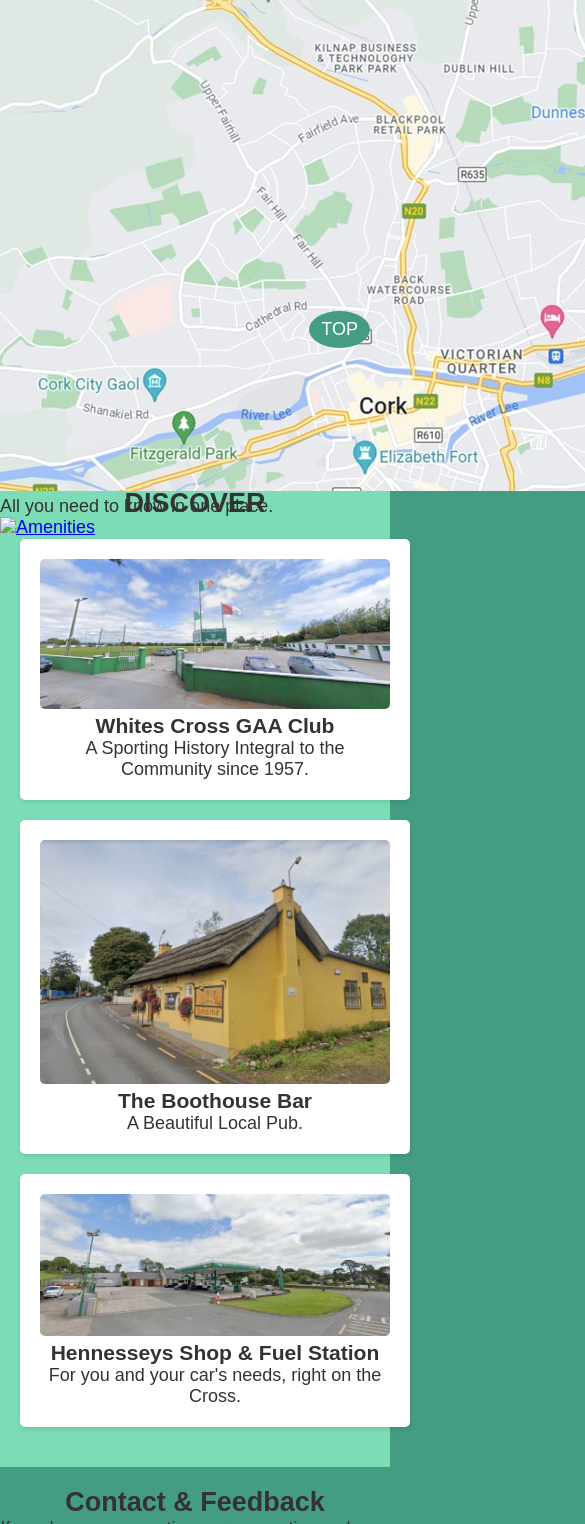
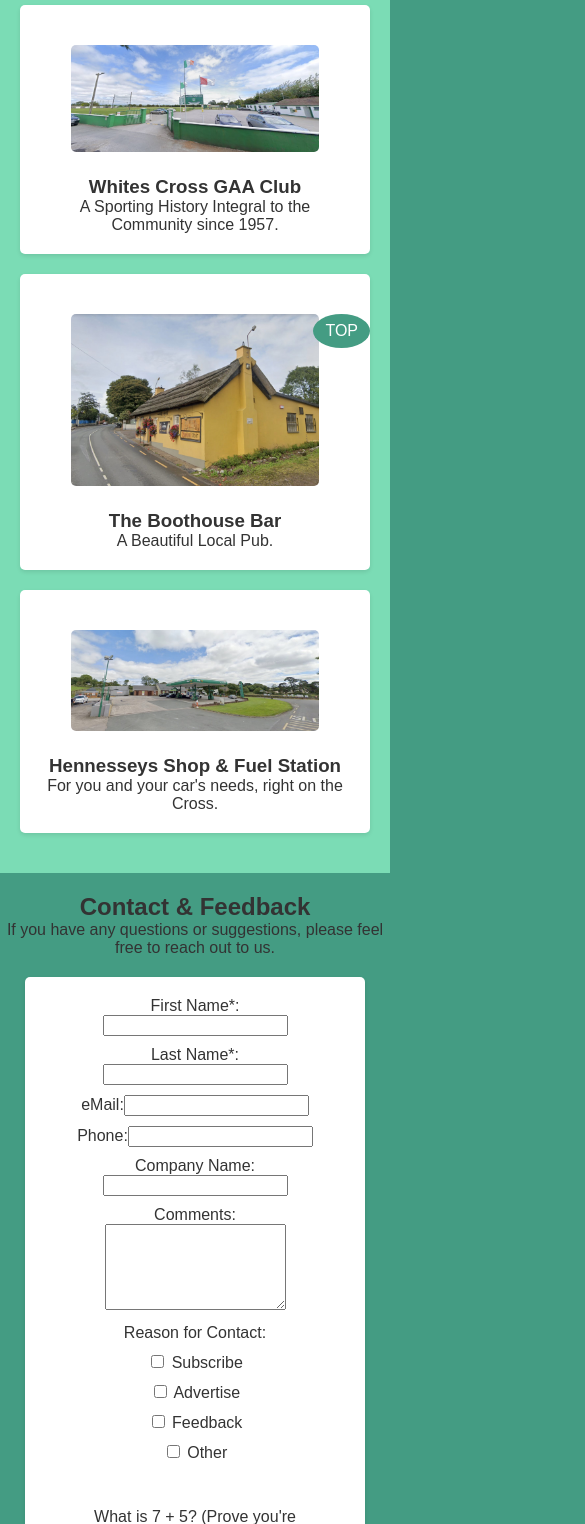
Before and after one commit to Sean5P/PP1-TEST-Whites-Cross, a plain HTML site: page index.html in a window 390 px wide. Shown: the part 476-2000 px from the top of the page, 585 px wide, since content can reach past the window. Drawn offline with Linux system fonts and the light colour scheme.

Commit message:
updating lost code

```diff
--- a/assets/css/style.css
+++ b/assets/css/style.css
@@ -13,6 +13,30 @@ ul,
 li {
     margin: 0;
     padding: 0;
+}
+
+.map-container {
+    position: relative;
+    display: inline-block;
+    margin: 20px 0;
+}
+
+.map {
+    display: none;
+    /* by default, the map is hidden */
+    max-width: 100%;
+    height: auto;
+    border-radius: 5px;
+    position: absolute;
+    top: 100%;
+    /* position it below the trigger link */
+    left: 50%;
+    transform: translateX(-50%);
+}
+
+.map-trigger:hover+.map {
+    display: block;
+    /* show map on hover */
 }
 
 body {
@@ -56,28 +80,21 @@ nav a:hover {
     background-color: rgba(0, 0, 0, 0.1);
 }
 
-.whites-cross {
-    background-color: var(--primary-bg-color);
+.about,
+.discover {
+    padding: 70px 20px 20px;
     text-align: center;
-    color: var(--primary-text-color);
-    padding: 100px 0;
-    position: relative;
 }
 
-.whites-cross h1 {
-    font-size: 2.5em;
-}
-
-.whites-cross img {
-    max-width: 100%;
+.about img,
+.discover img {
+    max-width: 80%;
     height: auto;
     border-radius: 5px;
     margin: 20px 0;
 }
 
 .discover {
-    padding: 20px;
-    text-align: center;
     background-color: #7bdcb5;
 }
 
@@ -86,14 +103,7 @@ nav a:hover {
     border-radius: 5px;
     padding: 20px;
     margin: 20px 0;
-    width: 100%;
     box-shadow: 0 2px 4px rgba(0, 0, 0, 0.1);
-}
-
-.amenity img {
-    max-width: 100%;
-    height: auto;
-    border-radius: 5px;
 }
 
 footer {
@@ -115,40 +125,15 @@ form {
     box-shadow: 0 2px 4px rgba(0, 0, 0, 0.1);
 }
 
-form label {
-    display: flex;
-    flex-direction: column;
-    align-items: flex-start;
+form label,
+form p {
     width: 80%;
     margin-bottom: 10px;
-}
-
-form p {
-    align-self: flex-start;
-    margin-left: 10%;
-}
-
-form input[type="checkbox"] {
-    margin-right: 5px;
 }
 
 form textarea {
     height: 80px;
     resize: vertical;
-}
-
-form input[type="submit"] {
-    background-color: var(--primary-bg-color);
-    color: var(--primary-text-color);
-    padding: 8px 15px;
-    border: none;
-    border-radius: 4px;
-    cursor: pointer;
-    transition: background-color 0.3s;
-}
-
-form input[type="submit"]:hover {
-    background-color: #68c9a2;
 }
 
 .top-link {
@@ -169,49 +154,11 @@ form input[type="submit"]:hover {
     background-color: #68c9a2;
 }
 
-form input[type="text"],
-form input[type="email"],
-form input[type="tel"],
-form textarea {
-    padding: 10px;
-    width: 100%;
-    margin: 5px 0;
-    box-sizing: border-box;
-}
+@media screen and (max-width: 767px) {
 
-/* Adjust positioning for the content sections when accessed via anchor links */
-section {
-    padding-top: 70px;
-    margin-top: -70px;
-    pointer-events: none;
-    display: block;
-}
-
-section:target {
-    pointer-events: auto;
-}
-
-
-
-
-
-@media screen and (max-width: 767px) {
-    body {
-        font-size: 18px;
-    }
-
-    .whites-cross h1 {
+    .about h1,
+    .discover h2 {
         font-size: 3em;
-    }
-}
-
-@media screen and (min-width: 768px) and (max-width: 1024px) {
-    body {
-        font-size: 20px;
-    }
-
-    .whites-cross h1 {
-        font-size: 3.5em;
     }
 }
 
@@ -228,11 +175,13 @@ section:target {
 
     .discover {
         flex-direction: row;
+        flex-wrap: wrap;
         justify-content: space-between;
-        flex-wrap: wrap;
     }
 
     .amenity {
+        flex-basis: calc(33.33% - 40px);
+        /* accounting for margin */
         margin: 20px;
     }
 }
--- a/index.html
+++ b/index.html
@@ -1,11 +1,13 @@
 <!DOCTYPE html>
 <html lang="en">
-
   <head>
-    <meta charset="UTF-8">
-    <meta name="viewport" content="width=device-width, initial-scale=1, shrink-to-fit=no">
+    <meta charset="UTF-8" />
+    <meta
+      name="viewport"
+      content="width=device-width, initial-scale=1, shrink-to-fit=no"
+    />
     <title>Whites Cross : All you need to know</title>
-    <link rel="stylesheet" type="text/css" href="assets/css/style.css">
+    <link rel="stylesheet" type="text/css" href="assets/css/style.css" />
   </head>
 
   <body id="top">
@@ -22,31 +24,36 @@
     <main>
       <section class="about">
         <h1 id="about">WELCOME to Whites Cross</h1>
+        <div class="map-container">
           <a href="#" class="map-trigger">MAP VIEW</a>
-            <img src="assets/images/wx-map1.jpg" alt="Location Map">
+          <img src="assets/images/wx-map1.jpg" alt="Location Map" class="map" />
+        </div>
         <p>All you need to know in one place.</p>
-            <a href="whites-cross.html"><img src="assets/images/amenities1.jpg" alt="Amenities" class="discover-link">
-            </a>
       </section>
 
-        <section class="discover" id="discover">
-            <h2 id="discover">DISCOVER</h2>
-
+      <section id="discover" class="discover">
+        <h2>DISCOVER</h2>
+        <div>
           <div class="amenity">
-                <img src="assets/images/wx-gaa1.jpg" alt="Whites Cross GAA Club">
+            <img src="assets/images/wx-gaa1.jpg" alt="Whites Cross GAA Club" />
             <h3>Whites Cross GAA Club</h3>
             <p>A Sporting History Integral to the Community since 1957.</p>
           </div>
 
           <div class="amenity">
-                <img src="assets/images/wx-pub2.jpg" alt="Boothhouse Bar">
+            <img src="assets/images/wx-pub2.jpg" alt="Boothhouse Bar" />
             <h3>The Boothouse Bar</h3>
             <p>A Beautiful Local Pub.</p>
           </div>
+
           <div class="amenity">
-                <img src="assets/images/wx-fuel1.jpg" alt="Hennesseys Shop & Fuel Station">
+            <img
+              src="assets/images/wx-fuel1.jpg"
+              alt="Hennesseys Shop & Fuel Station"
+            />
             <h3>Hennesseys Shop & Fuel Station</h3>
             <p>For you and your car's needs, right on the Cross.</p>
+          </div>
         </div>
       </section>
     </main>
@@ -54,30 +61,60 @@
     <footer>
       <section class="contact">
         <h2 id="contact">Contact & Feedback</h2>
-            <p>If you have any questions or suggestions, please feel free to reach out to us.</p>
+        <p>
+          If you have any questions or suggestions, please feel free to reach
+          out to us.
+        </p>
 
         <form action="/submit" method="post" onsubmit="return validateForm()">
-                <label>First Name*:<input type="text" name="first_name" required></label>
-                <label>Last Name*:<input type="text" name="last_name" required></label>
-                <label>eMail:<input type="email" name="email" id="email"></label>
-                <label>Phone:<input type="tel" name="phone" id="phone"></label>
-                <label>Company Name:<input type="text" name="company_name"></label>
-                <label>Comments:<textarea name="comments" maxlength="900"></textarea></label>
+          <label
+            >First Name*:<input type="text" name="first_name" required
+          /></label>
+          <label
+            >Last Name*:<input type="text" name="last_name" required
+          /></label>
+          <label>eMail:<input type="email" name="email" id="email" /></label>
+          <label>Phone:<input type="tel" name="phone" id="phone" /></label>
+          <label>Company Name:<input type="text" name="company_name" /></label>
+          <label
+            >Comments:<textarea name="comments" maxlength="900"></textarea>
+          </label>
           <p>Reason for Contact:</p>
-                <label><input type="checkbox" name="reason" value="subscribe"> Subscribe</label>
-                <label><input type="checkbox" name="reason" value="advertise"> Advertise</label>
-                <label><input type="checkbox" name="reason" value="feedback"> Feedback</label>
-                <label><input type="checkbox" name="reason" value="other"> Other </label>
-                <br>
-                <br>
-                <label>What is 7 + 5? (Prove you're human)<input type="text" name="captcha" id="captcha"></label>
-                <br>
+          <label
+            ><input type="checkbox" name="reason" value="subscribe" />
+            Subscribe</label
+          >
+          <label
+            ><input type="checkbox" name="reason" value="advertise" />
+            Advertise</label
+          >
+          <label
+            ><input type="checkbox" name="reason" value="feedback" />
+            Feedback</label
+          >
+          <label
+            ><input type="checkbox" name="reason" value="other" /> Other
+          </label>
+          <br />
+          <br />
+          <label
+            >What is 7 + 5? (Prove you're human)<input
+              type="text"
+              name="captcha"
+              id="captcha"
+          /></label>
+          <br />
           <div>
-                    <label><input type="checkbox" name="terms" required> Accept T&Cs</label>
-                    <br>
-                    <label><input type="checkbox" name="gdpr" required> Accept GDPR</label>
+            <label
+              ><input type="checkbox" name="terms" required /> Accept
+              T&Cs</label
+            >
+            <br />
+            <label
+              ><input type="checkbox" name="gdpr" required /> Accept GDPR</label
+            >
           </div>
-                <input type="submit" value="SUBMIT">
+          <input type="submit" value="SUBMIT" />
         </form>
       </section>
     </footer>
@@ -87,21 +124,19 @@
 
     <script>
       function validateForm() {
-            const email = document.getElementById('email').value;
-            const phone = document.getElementById('phone').value;
+        const email = document.getElementById("email").value;
+        const phone = document.getElementById("phone").value;
         if (!email && !phone) {
-                alert('Please fill out either the eMail or Phone field.');
+          alert("Please fill out either the eMail or Phone field.");
           return false;
         }
-            const captcha = document.getElementById('captcha').value;
+        const captcha = document.getElementById("captcha").value;
         if (parseInt(captcha) !== 12) {
-                alert('Please Answer CAPTCHA Correctly.');
+          alert("Please Answer CAPTCHA Correctly.");
           return false;
         }
         return true;
       }
     </script>
-
   </body>
-
 </html>
```
Lines whose indentation alone changed are shown as unchanged.
